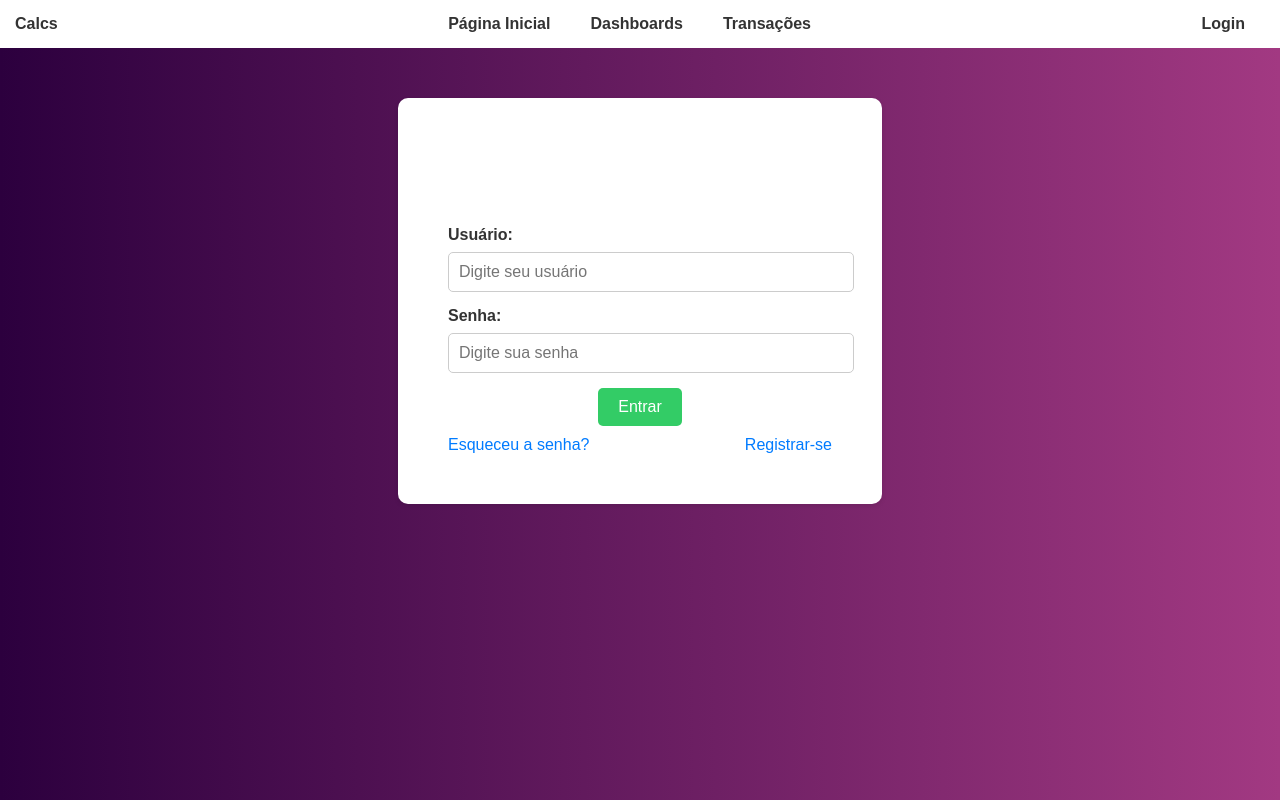
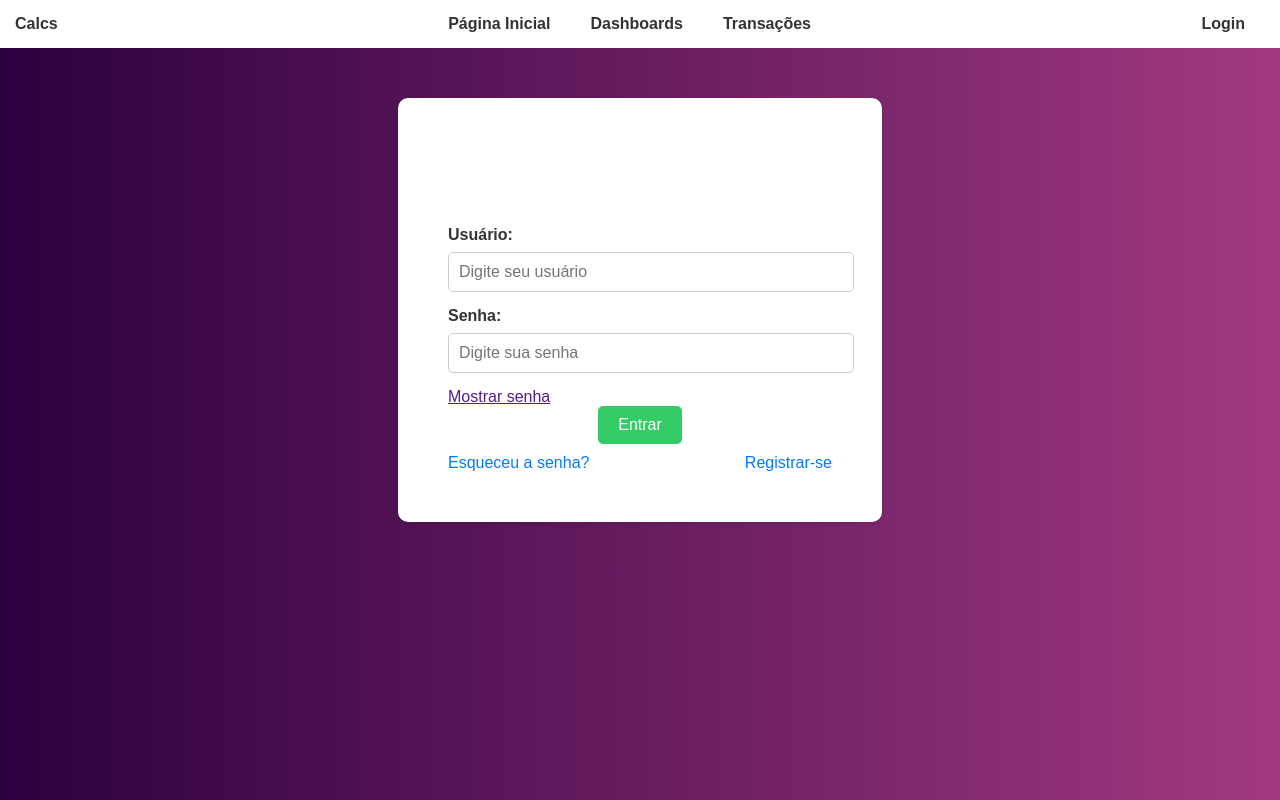
Before and after one commit to jvpereirarocha/fintracker-front, a Vue app: page /login in a window 1280 px wide. Built offline with nearby package versions, Linux system fonts and the light colour scheme.

Commit message:
feat: implementing reactivity mechanism to show and hide password when it's logging

```diff
--- a/src/views/LoginView.vue
+++ b/src/views/LoginView.vue
@@ -1,12 +1,42 @@
+<script setup>
+  import { ref, watch } from 'vue';
+  const username = ref('');
+  const password = ref('');
+  const passwordTypeField = ref('password');
+  const passwordLabel = ref('Mostrar');
+  const passwordIsHidden = ref(true);
+
+  const changePasswordType = () => {
+    passwordIsHidden.value = !passwordIsHidden.value;
+  }
+
+  watch(passwordIsHidden, (newValue) => {
+    if (newValue === false) {
+      passwordTypeField.value = 'text'
+      passwordLabel.value = 'Ocultar'
+    } else {
+      passwordTypeField.value = 'password'
+      passwordLabel.value = 'Mostrar'
+    }
+    return passwordIsHidden
+  })
+
+</script>
+
 <template>
   <div class="login-container">
     <h1>Login</h1>
-    <form action="#" method="post">
-      <label for="username">Usuário:</label>
-      <input type="text" id="username" name="username" placeholder="Digite seu usuário" required>
+    <form @submit="posting" method="post">
+      <div class="input-container">
+        <label for="username">Usuário:</label>
+        <input type="text" id="username" name="username" placeholder="Digite seu usuário" v-model="username" required>
+      </div>
 
-      <label for="password">Senha:</label>
-      <input type="password" id="password" name="password" placeholder="Digite sua senha" required>
+      <div class="input-container">
+        <label for="password">Senha:</label>
+        <input :type="passwordTypeField" id="password" name="password" placeholder="Digite sua senha" v-model="password" required>
+        <a href="" @click.prevent="changePasswordType">{{ passwordLabel }} senha</a>
+      </div>
 
       <div class="button-container">
         <button type="submit">Entrar</button>
```
